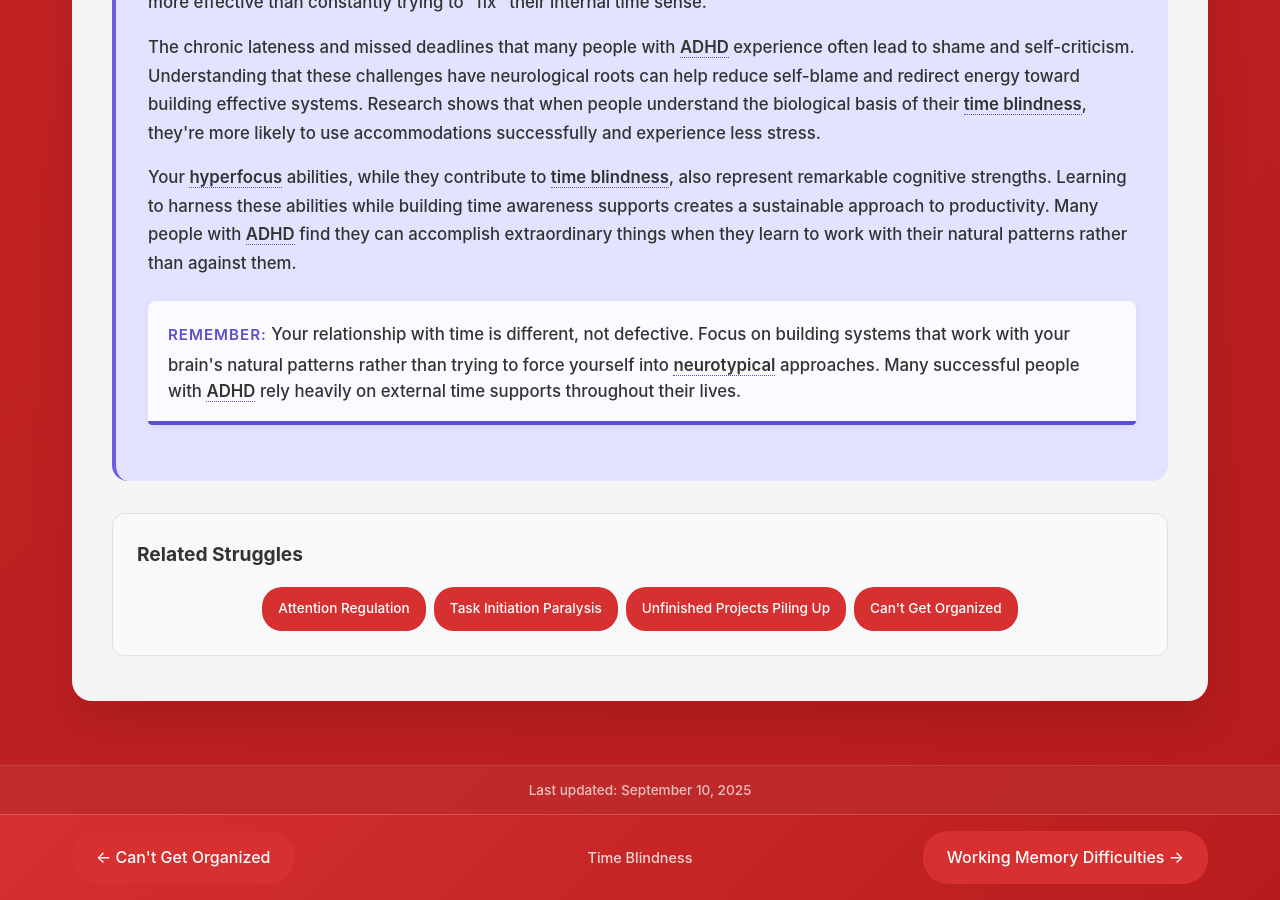
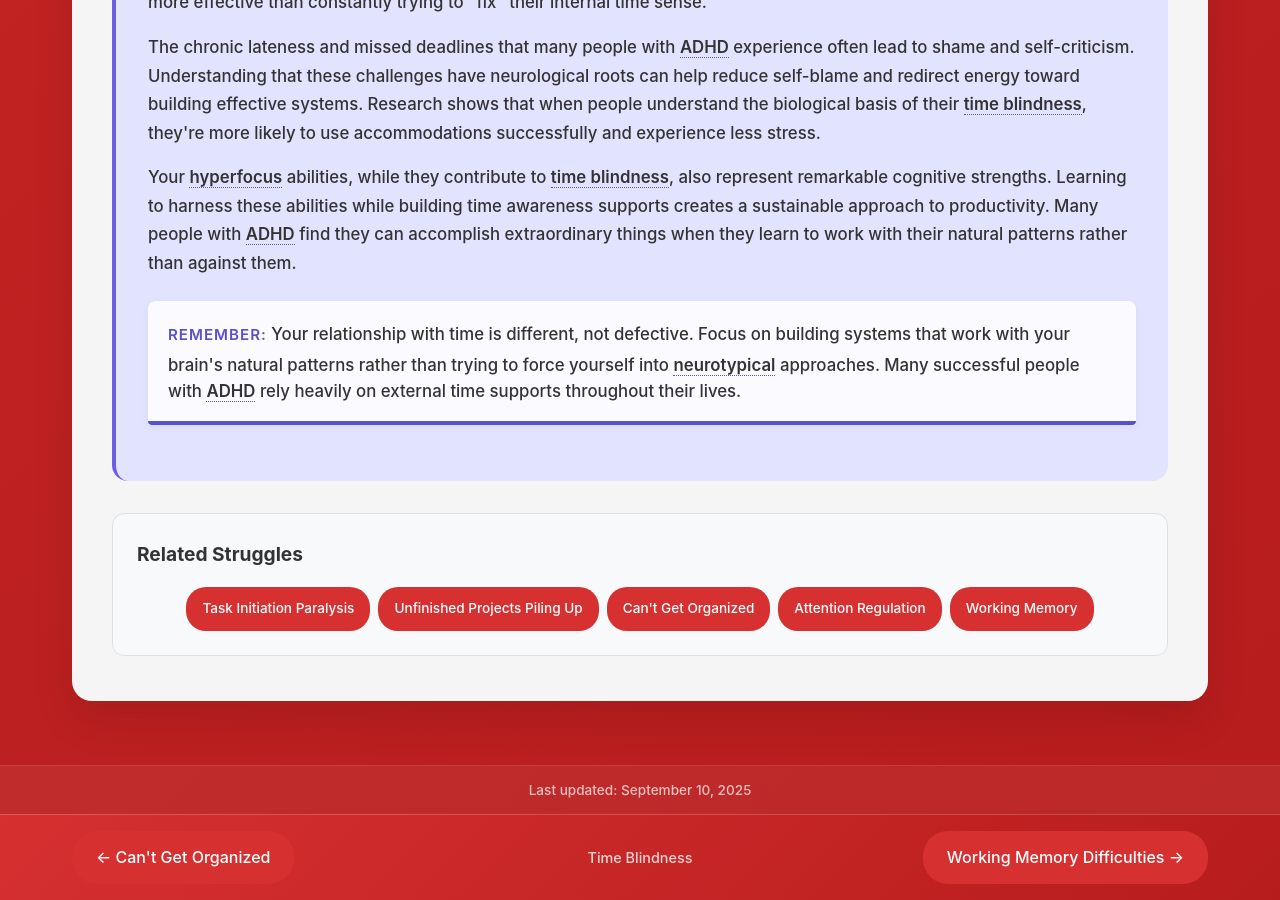
Before and after one commit to neurodivergent-survival-guide/neurodivergent-survival-guide, a Jekyll site: the page built from struggles/time-blindness.html, in a window 1280 px wide and 900 px high, scrolled down 5080 px. Built offline with Jekyll 4.4.1, drawn with Linux system fonts in a browser that asks for light colours.

Commit message:
Update time-blindness.html

```diff
--- a/struggles/time-blindness.html
+++ b/struggles/time-blindness.html
@@ -163,10 +163,11 @@
     <div class="related-struggles">
         <h3>Related Struggles</h3>
         <div class="struggle-tags">
-            <a href="{{ '/struggles/attention-regulation.html' | relative_url }}" class="struggle-tag">Attention Regulation</a>
             <a href="{{ '/struggles/task-initiation-paralysis.html' | relative_url }}" class="struggle-tag">Task Initiation Paralysis</a>
             <a href="{{ '/struggles/unfinished-projects-piling-up.html' | relative_url }}" class="struggle-tag">Unfinished Projects Piling Up</a>
             <a href="{{ '/struggles/cant-get-organized.html' | relative_url }}" class="struggle-tag">Can't Get Organized</a>
+            <a href="{{ '/struggles/attention-regulation.html' | relative_url }}" class="struggle-tag">Attention Regulation</a>
+            <a href="{{ '/struggles/working-memory-difficulties.html' | relative_url }}" class="struggle-tag">Working Memory</a>
         </div>
     </div>
 </div>
```
